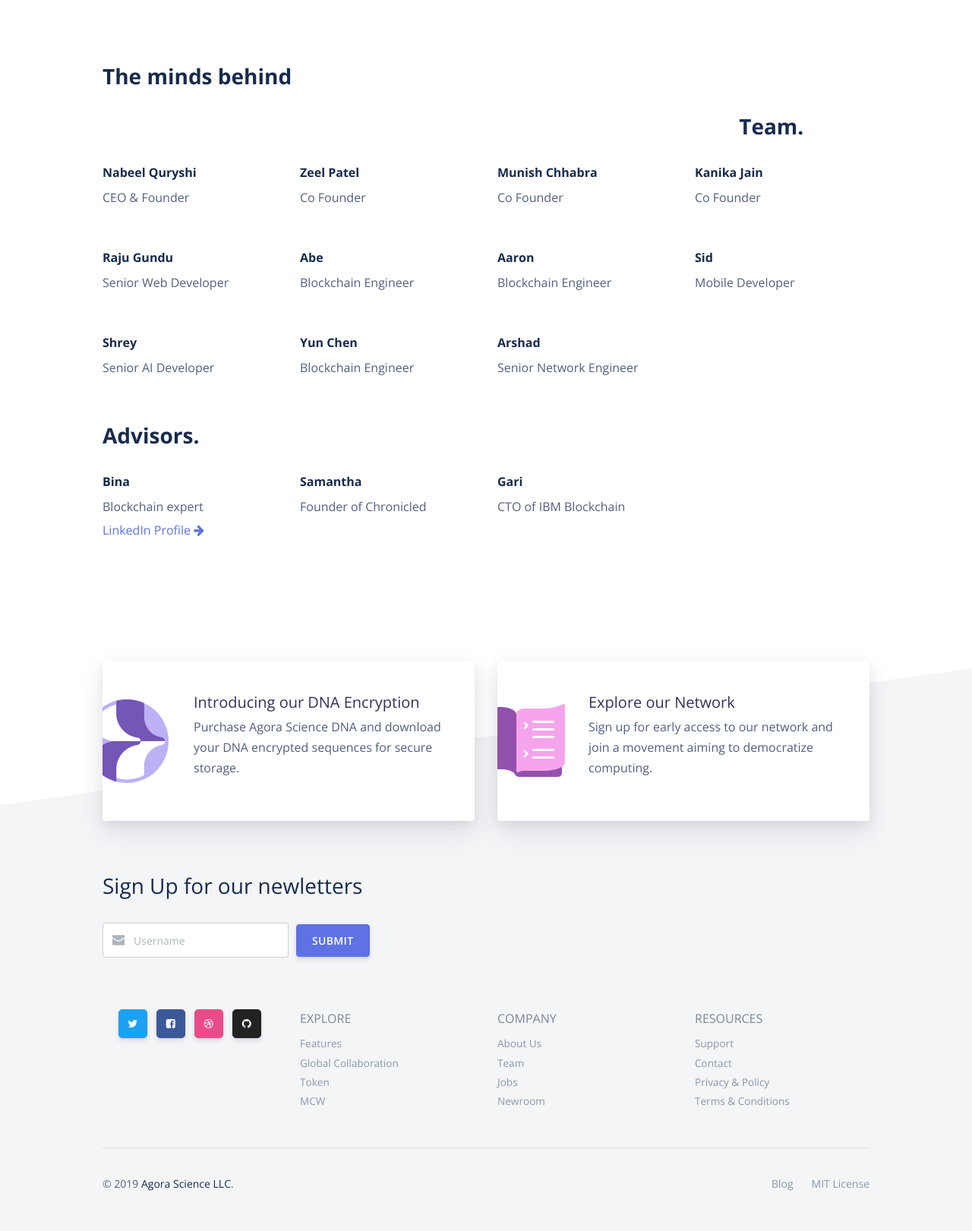
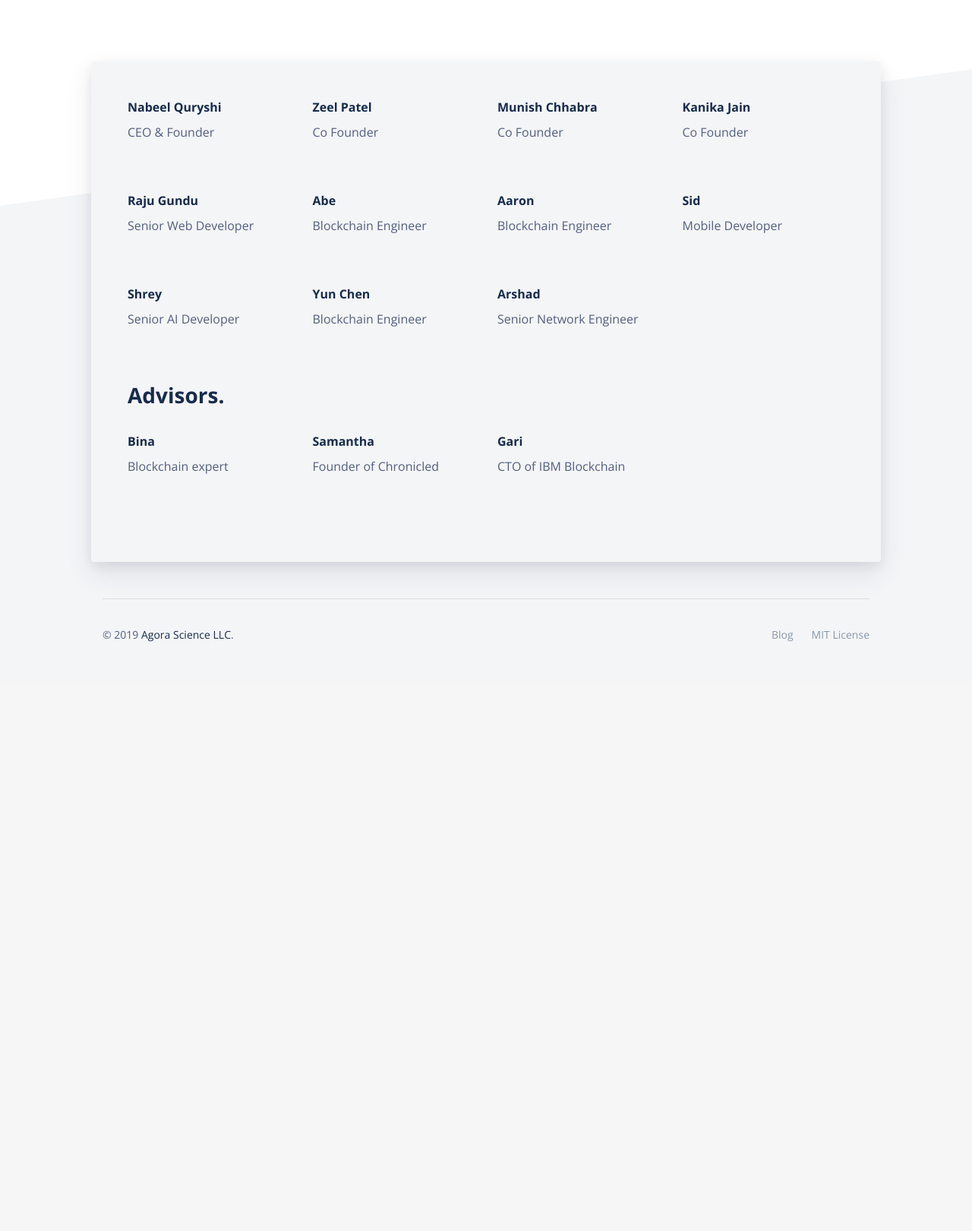
Before and after one commit to damodarraju/agorascience, a PHP site: page /Team.html in a window 1280 px wide. Shown: the part 193-1814 px from the top of the page at 76% size. After the commit the page ends 1038 px from the top, so only its background shows below. Run offline with PHP 8.4, Linux system fonts and the light colour scheme.

Commit message:
Chages to Index Contact careers & team

```diff
--- a/team.html
+++ b/team.html
@@ -46,23 +46,7 @@
               </div>
             </div>
           </div>
-          <!-- <ul class="navbar-nav navbar-nav-hover align-items-lg-center">
-            <li>
-              <a class="nav-link" href="#">Global</a>
-            </li>
-            <li>
-              <a class="nav-link" href="#">Token</a>
-            </li>
-            <li>
-              <a class="nav-link" href="#">Contact</a>
-            </li>
-          </ul> -->
           <ul class="navbar-nav align-items-lg-center ml-lg-auto">
-            <!-- <li>
-              <a class="nav-link" href="#">Login
-                <i class="fa fa-arrow-right" aria-hidden="true"></i>
-              </a>
-            </li> -->
             <li>
               <button class="btn btn-1 btn-neutral" type="button">SEE OPEN ROLES</button>
             </li>
@@ -73,9 +57,8 @@
   </header>
   <main>
     <div class="position-relative">
-      <!-- shape Hero -->
-      <section class="section section-lg section-shaped">
-        <div class="shape shape-style-1 shape-default">
+      <section class="section section-lg section-shaped pb-250" style="padding-bottom: 0px !important; background-image: url(./assets/img/backgrounds/dots-bg.jpg) !important; background-repeat: no-repeat !important; background-size: cover !important;">
+        <!-- <div class="shape shape-style-1 shape-default">
           <span></span>
           <span></span>
           <span></span>
@@ -85,83 +68,26 @@
           <span></span>
           <span></span>
           <span></span>
+        </div> -->
+        <!-- <div class="separator separator-bottom separator-skew">
+          <svg x="0" y="0" viewBox="0 0 2560 100" preserveAspectRatio="none" version="1.1" xmlns="http://www.w3.org/2000/svg">
+            <polygon class="fill-white" points="2560 0 2560 100 0 100"></polygon>
+          </svg>
+        </div> -->
+      </section>
     </div>
-        <!-- <div class="container py-lg-md d-flex">
-          <div class="col px-0">
-            <div class="row">
-              <div class="col-lg-6">
-                <h1 class="display-3  text-white">A beautiful Design System
-                  <span>completed with examples</span>
-                </h1>
-                <p class="lead  text-white">The design system comes with four pre-built pages to help you get started faster. You can change the text and images and you're good to go.</p>
-                <div class="btn-wrapper">
-                  <a href="https://demos.creative-tim.com/argon-design-system/docs/components/alerts.html" class="btn btn-info btn-icon mb-3 mb-sm-0">
-                    <span class="btn-inner--icon"><i class="fa fa-code"></i></span>
-                    <span class="btn-inner--text">Components</span>
-                  </a>
-                  <a href="https://www.creative-tim.com/product/argon-design-system" class="btn btn-white btn-icon mb-3 mb-sm-0">
-                    <span class="btn-inner--icon"><i class="ni ni-cloud-download-95"></i></span>
-                    <span class="btn-inner--text">Download HTML</span>
-                  </a>
+
+    <div class="container">
+      <div class="row justify-content-md-center text-center mt-5">
+        <div class="col-lg-10">
+            <h3 class="items-colors">The minds behind</h3>
             </div>
       </div>
     </div>
-          </div>
-        </div> -->
-        <!-- SVG separator -->
-        <div class="separator separator-bottom separator-skew">
-          <svg x="0" y="0" viewBox="0 0 2560 100" preserveAspectRatio="none" version="1.1" xmlns="http://www.w3.org/2000/svg">
-            <polygon class="fill-white" points="2560 0 2560 100 0 100"></polygon>
-          </svg>
-        </div>
-      </section>
-      <!-- 1st Hero Variation -->
-    </div>
-
-    <!-- <section class="section-team">
-      <div class="container">
-        <div class="row text-center">
-          <div class="col-lg-2">
-            <div class="blur--hover">
-                <div class="icons-container blur-item mt-5" data-toggle="on-screen">
-                  <h6>Nabeel Quryshi</h6>
-                  <span>CEO & Founder</span>
-                </div>
-                <span class="blur-hidden h5 text-success">
-                  <button class="btn btn-1 btn-primary" type="button">Profile</button>
-                </span>
-              </a>
-            </div>
-          </div>
-          <div class="col-lg-2">
-            <div class="blur--hover">
-                <div class="icons-container blur-item mt-5" data-toggle="on-screen">
-                  <h6 class="items-colors">Zeel Patel</h6>
-                  <p>Co Founder</p>
-                </div>
-                <span class="blur-hidden h5 text-success">
-                  <button class="btn btn-1 btn-primary" type="button">Profile</button>
-                </span>
-              </a>
-            </div>
-          </div>
-        </div>
-      </div>
-    </section> -->
-
-
-    <section class="team">
-      <div class="container">
-        <div class="row team-main-title mb-3">
-          <div class="col-md-6 order-md-1">
-              <h3 class="items-colors">The minds behind</h3>
-          </div>
-        </div>
-        <div class="row team-main-title text-right justify-content-center">
-          <div class="col-md-10 order-md-2">
-              <h3 class="items-colors">Team.</h3>
-          </div>
-        </div>
+  </main>
+  <footer class="footer has-cards">
+    <div class="container card bg-secondary shadow border-0">
+      <div class="card-body px-lg-5 py-lg-5">
       <div class="row mb-5">
         <div class="col-lg-3">
           <h6 class="items-colors">Nabeel Quryshi</h6>
@@ -214,8 +140,6 @@
         <div class="col-lg-3">
         </div>
       </div>
-      </div>
-      <div class="container">
       <div class="row team-main-title">
         <div class="col-md-6 order-md-1">
             <h3 class="items-colors">Advisors.</h3>
@@ -225,7 +149,6 @@
         <div class="col-lg-3">
           <h6 class="items-colors">Bina</h6>
           <p>Blockchain expert</p>
-            <a href="#">LinkedIn Profile <i class="fa fa-arrow-right" aria-hidden="true"></i></a>
         </div>
         <div class="col-lg-3">
           <h6 class="items-colors">Samantha</h6>
@@ -237,135 +160,11 @@
         </div>
       </div>
     </div>
+    </div>
 
-    </section>
-  </main>
-  <footer class="footer has-cards">
-    <div class="container">
-      <div class="row">
-        <div class="col-md-6 mb-5 mb-md-0">
-          <div class="card card-lift--hover shadow border-0" style="overflow: hidden;">
-            <div class="row" style="overflow: hidden;margin: 0;padding: 40px 40px 40px 120px;">
-                <svg viewBox="0 0 130 130" style="left: -33px;position: absolute;width: 130px;height: 130px; top: calc(50% - 65px);overflow: hidden;">
-                  <circle class="hover-fillLight" cx="65" cy="65" r="55" fill="#beb0f4"></circle>
-                  <path d="M51.2 65h32.1c0-2.4-1.8-4.6-4.3-4.9C63.3 58 51.2 44.5 51.2 28.3V16.6c-14.1 4-25.7 13.9-31.8 26.9-.4 1-.4 2.4.2 3.5 6.3 10.7 18.2 18 31.6 18z" fill="#FFF"></path>
-                  <path d="M83.3 65c0 2.4-1.8 4.6-4.3 4.9-15.7 2.1-27.8 15.6-27.8 31.8v11.8c4.4 1.2 9 2 13.8 2 7.3 0 14.4-1.7 20.8-4.4 1.4-.6 2.1-1.8 2.1-3.4V97.1c0-13.8 10.1-25.2 23.4-27.2 2.4-.3 4.1-2.4 4.1-4.9v-.2l-32.1.2z" fill="#FFF"></path>
-                  <path class="hover-fillDark" d="M115.4 64.8c0-2.4-1.8-4.4-4.1-4.9-13.3-1.8-23.4-13.3-23.4-27V15.1c-7-3.2-14.7-5-22.9-5-4.7 0-9.3.6-13.8 1.7v16.6C51.2 44.6 63.3 58 79 60.2c2.4.3 4.3 2.4 4.3 4.9l32.1-.3c0 .2 0 .2 0 0z" fill="#7356b6"></path>
-                  <path class="hover-fillDark" d="M18.7 84.9c-.9 1.8-1.7 3.7-2.3 5.7 7 13.6 19.7 23.8 34.8 27.8v-16.6C51.2 85.6 63.3 72.2 79 70c2.4-.3 4.3-2.4 4.3-4.9H51.2c-14.2-.1-26.4 8-32.5 19.8z" fill="#7356b6"></path>
-                </svg>
-                <h5 class="mb-1">Introducing our DNA Encryption</h5>
-                <p class="common-BodyText">Purchase Agora Science DNA and download your DNA encrypted sequences for secure storage.</p>
-            </div>
-          </div>
-        </div>
-        <div class="col-md-6 mb-5 mb-md-0">
-          <div class="card card-lift--hover shadow border-0" style="overflow: hidden;">
-            <div class="row" style="overflow: hidden;margin: 0;padding: 40px 40px 40px 120px;">
-                <svg viewBox="0 0 130 130"  style="left: -33px;position: absolute;width: 130px;height: 130px; top: calc(50% - 65px);overflow: hidden;">
-                  <path class="hover-fillDark" fill="#9251AC" d="M113 112H61.36c-2.224 0-4.466-1.574-5.27-3.277C54.005 104.313 46.457 102 37 102H5a5 5 0 0 1-5-5V25a5 5 0 0 1 5-5h33c11.045 0 20 4.477 20 10v37h60v40a5 5 0 0 1-5 5z"></path>
-                  <path class="hover-fillLight" fill="#F6A4EB" d="M121.993 93c0 6-12.363 10.997-27.384 10.997h-3.464v.01h-23.61c-1.823 0-5.27.637-6.82 1.627-.59.377-1.285.544-1.893.195a1.632 1.632 0 0 1-.817-1.416l.003-74.91c0-4.14 4.815-7.5 10.755-7.5h10.51c.075-.002.148-.008.224-.008h13.17c8.922 0 20.682-2.238 25.62-5.573 1.587-1.072 3.702-.09 3.702 1.82 0 0 .007 67.756 0 74.756z"></path>
-                  <path stroke="#FFF" stroke-width="3" stroke-linecap="round" stroke-linejoin="round" fill="none" d="M80.5 86.5h26m-26-10h26m-26-17h26m-26-10h26m-26-10h26"></path>
-                  <path stroke="#FFF" stroke-width="2.5" stroke-linecap="round" stroke-linejoin="round" fill="none" d="M68.992 78.007l3.516 3.494-3.516 3.496m0-43.99l3.516 3.495-3.516 3.496"></path>
-                </svg>
-                <h5 class="mb-1">Explore our Network</h5>
-                <p class="common-BodyText">Sign up for early access to our network and join a movement aiming to democratize computing.</p>
-            </div>
-          </div>
-        </div>
-      </div>
-    </div>
-    <div class="container">
-      <div class="row row-grid align-items-center my-md">
-        <div class="col-lg-12">
-          <h3 class="text-primary font-weight-light mb-2 main-color">Sign Up for our newletters</h3>
-          <form>
-            <div class="form-row align-items-center mt-4">
-              <div class="col-sm-3 my-1">
-                <label class="sr-only" for="inlineFormInputGroupUsername">Email</label>
-                <div class="input-group">
-                  <div class="input-group-prepend">
-                    <div class="input-group-text"><i class="ni ni-email-83"></i></div>
-                  </div>
-                  <input type="text" class="form-control" id="inlineFormInputGroupUsername" placeholder="Username">
-                </div>
-              </div>
-              <div class="col-auto my-1">
-                <button type="submit" class="btn btn-primary">Submit</button>
-              </div>
-            </div>
-          </form>
-          </div>
-        </div>
-      <div class="menu-footer">
-        <div class="row">
-          <div class="col-lg-3 text-lg-center btn-wrapper">
-            <a target="_blank" href="https://twitter.com/creativetim" class="btn btn-neutral btn-icon-only btn-twitter btn-round btn-lg" data-toggle="tooltip" data-original-title="Follow us">
-              <i class="fa fa-twitter"></i>
-            </a>
-            <a target="_blank" href="https://www.facebook.com/creativetim" class="btn btn-neutral btn-icon-only btn-facebook btn-round btn-lg" data-toggle="tooltip" data-original-title="Like us">
-              <i class="fa fa-facebook-square"></i>
-            </a>
-            <a target="_blank" href="https://dribbble.com/creativetim" class="btn btn-neutral btn-icon-only btn-dribbble btn-lg btn-round" data-toggle="tooltip" data-original-title="Follow us">
-              <i class="fa fa-dribbble"></i>
-            </a>
-            <a target="_blank" href="https://github.com/creativetimofficial" class="btn btn-neutral btn-icon-only btn-github btn-round btn-lg" data-toggle="tooltip" data-original-title="Star on Github">
-              <i class="fa fa-github"></i>
-            </a>
-          </div>
-          <div class="col-lg-3">
-            <h6 class="text-muted-2">EXPLORE</h6>
-            <ul class="list-unstyled">
-              <li>
-                <a href="#">Features</a>
-              </li>
-              <li>
-                <a href="#">Global Collaboration</a>
-              </li>
-              <li>
-                <a href="#">Token</a>
-              </li>
-              <li>
-                <a href="#">MCW</a>
-              </li>
-            </ul>
-          </div>
-          <div class="col-lg-3">
-            <h6 class="text-muted-2">COMPANY</h6>
-            <ul class="list-unstyled">
-              <li>
-                <a href="#">About Us</a>
-              </li>
-              <li>
-                <a href="./Team.html">Team</a>
-              </li>
-              <li>
-                <a href="./careers.html">Jobs</a>
-              </li>
-              <li>
-                <a href="#">Newroom</a>
-              </li>
-            </ul>
-          </div>
-          <div class="col-lg-3">
-            <h6 class="text-muted-2">RESOURCES</h6>
-            <ul class="list-unstyled">
-              <li>
-                <a href="./contact.html">Support</a>
-              </li>
-              <li>
-                <a href="./contact.html">Contact</a>
-              </li>
-              <li>
-                <a href="#">Privacy & Policy</a>
-              </li>
-              <li>
-                <a href="#">Terms & Conditions</a>
-              </li>
-            </ul>
-          </div>
-        </div>
-      </div>
+    <div class="container pt-3">
       <hr>
+
       <div class="row align-items-center justify-content-md-between">
         <div class="col-md-6">
           <div class="copyright">
```
Also changed, not shown: assets/css/style.css (+20 -13 lines), careers.html (+1 -25 lines), contact.html (+1 -19 lines), index.html (+62 -1 lines). Lines whose indentation alone changed are shown as unchanged.
